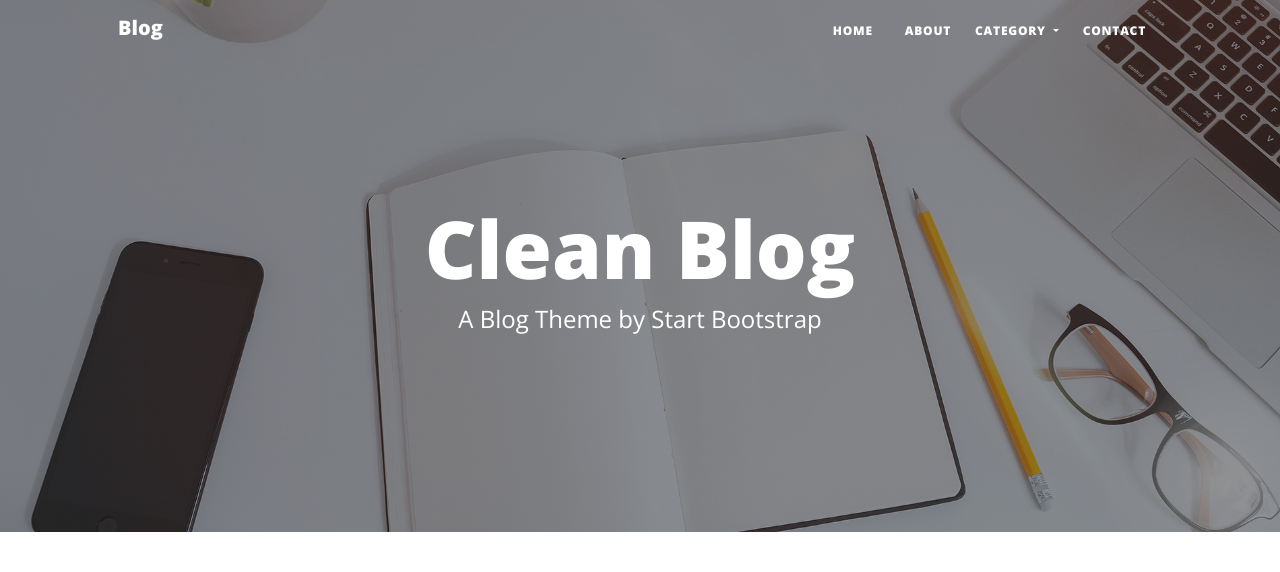
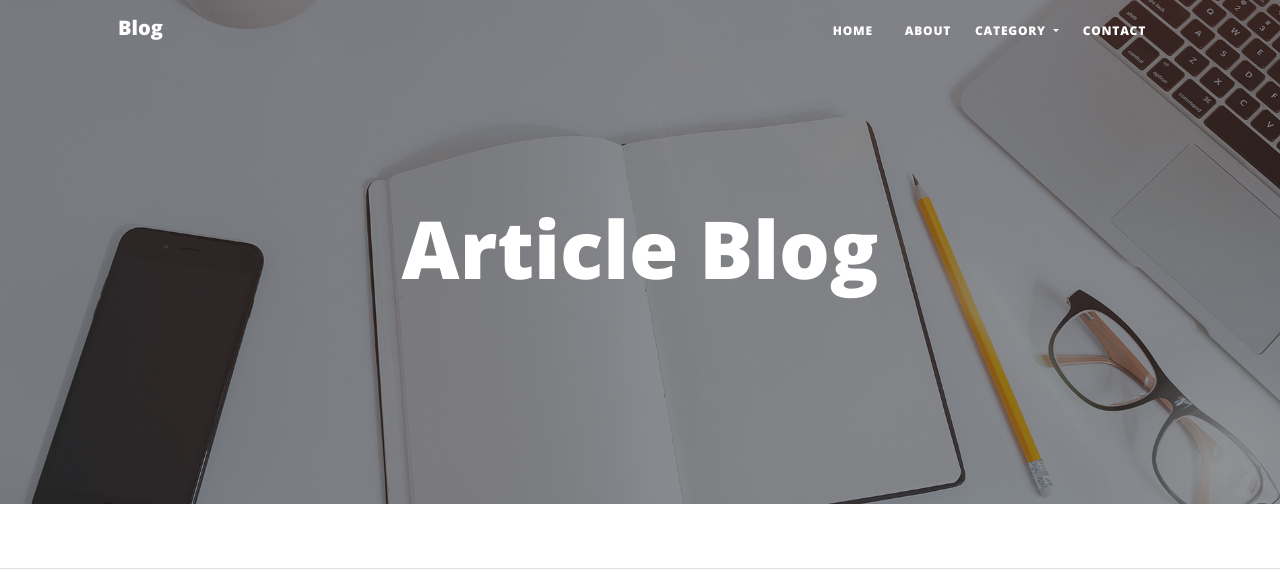
Before and after one commit to SiThu34297/PHP_Article_Project, a PHP site: page / in a window 1280 px wide. Shown: the top 572 px of the page. Run offline with PHP 8.4, Linux system fonts and the light colour scheme; data that the repository does not hold is empty; some libraries are stand-ins or nearby versions.

Commit message:
update file

```diff
--- a/assets/banner.php
+++ b/assets/banner.php
@@ -3,8 +3,7 @@
           <div class="row gx-4 gx-lg-5 justify-content-center">
                <div class="col-md-10 col-lg-8 col-xl-7">
                     <div class="site-heading">
-                         <h1>Clean Blog</h1>
-                         <span class="subheading">A Blog Theme by Start Bootstrap</span>
+                         <h1>Article Blog</h1>
                     </div>
                </div>
           </div>
```
Also changed, not shown: README.md.
